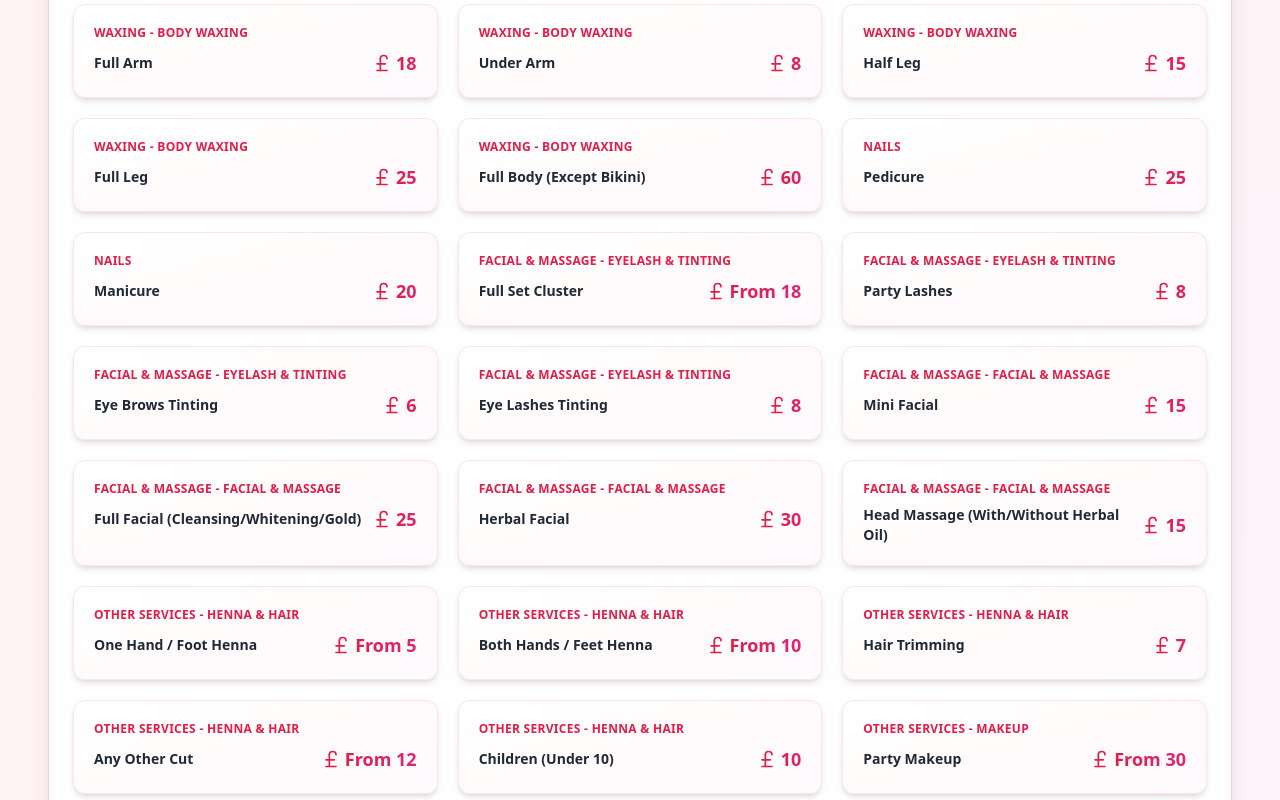
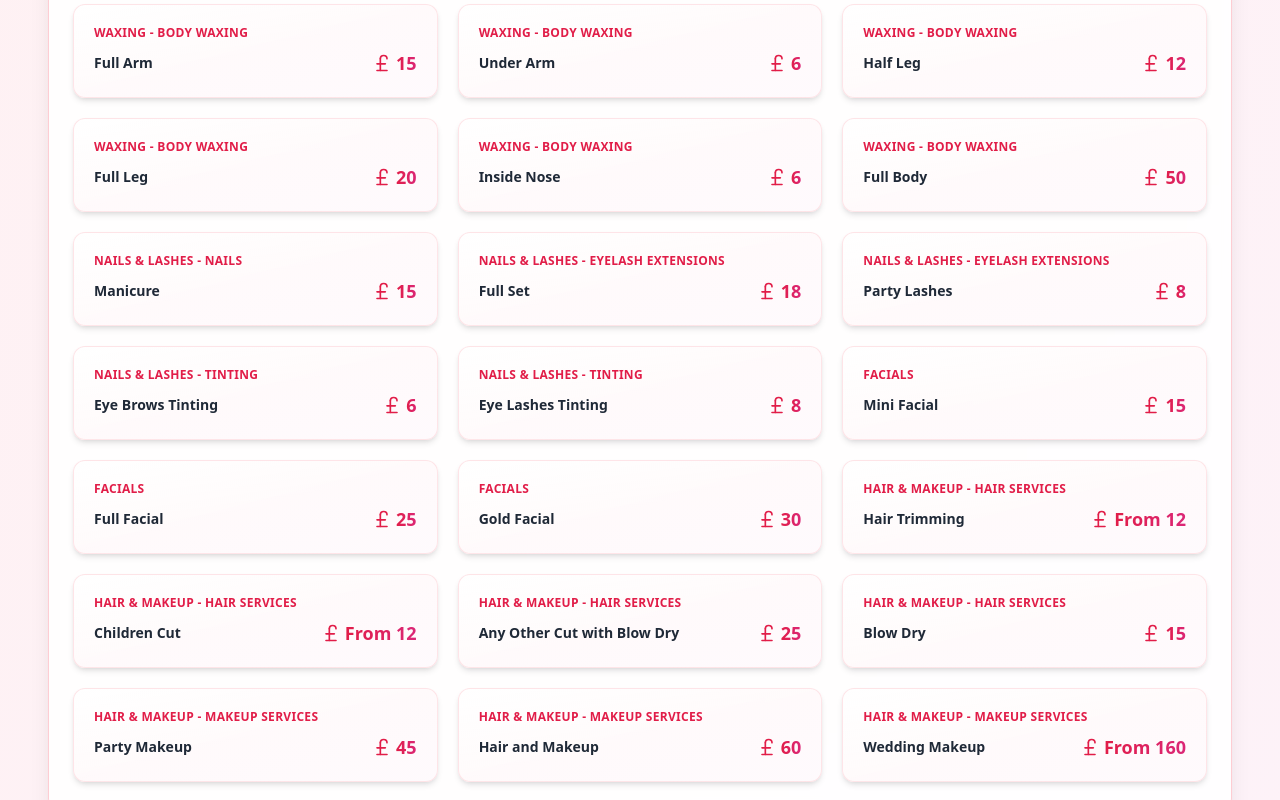
Before and after one commit to joyanta86/feminabeauty, a React (Vite) app: page / in a window 1280 px wide. Shown: the part 2400-3200 px from the top of the page. Built offline with nearby package versions, Linux system fonts and the light colour scheme.

Commit message:
Update service prices
Update the service prices in the `ServicesSection` component based on the provided price list.

```diff
--- a/src/components/ServicesSection.tsx
+++ b/src/components/ServicesSection.tsx
@@ -9,12 +9,12 @@ const ServicesSection = () => {
       name: "Threading",
       icon: <Star className="h-5 w-5" />,
       services: [
-        { name: "Eye Brow", price: "£5" },
-        { name: "Upper Lip", price: "£3" },
+        { name: "Eye Brow", price: "£4" },
+        { name: "Upper Lip", price: "£2" },
         { name: "Chin", price: "£3" },
         { name: "Forehead", price: "£3" },
         { name: "Neck", price: "£3" },
-        { name: "Side Face", price: "£5" },
+        { name: "Side Face", price: "£6" },
         { name: "Full Face", price: "£15" }
       ]
     },
@@ -26,82 +26,86 @@ const ServicesSection = () => {
         {
           name: "Face Waxing",
           services: [
-            { name: "Eye Brows", price: "£6" },
-            { name: "Upper Lip", price: "£4" },
+            { name: "Eye Brows", price: "£5" },
+            { name: "Upper Lip", price: "£3" },
             { name: "Chin", price: "£4" },
-            { name: "Forehead", price: "£4" },
-            { name: "Neck", price: "£4" },
+            { name: "Forehead", price: "£3" },
+            { name: "Neck", price: "£5" },
             { name: "Side Face", price: "£6" },
-            { name: "Full Face", price: "£18" }
+            { name: "Full Face", price: "£15" }
           ]
         },
         {
           name: "Body Waxing",
           services: [
-            { name: "Half Arm", price: "£12" },
-            { name: "Full Arm", price: "£18" },
-            { name: "Under Arm", price: "£8" },
-            { name: "Half Leg", price: "£15" },
-            { name: "Full Leg", price: "£25" },
-            { name: "Full Body (Except Bikini)", price: "£60" }
+            { name: "Half Arm", price: "£10" },
+            { name: "Full Arm", price: "£15" },
+            { name: "Under Arm", price: "£6" },
+            { name: "Half Leg", price: "£12" },
+            { name: "Full Leg", price: "£20" },
+            { name: "Inside Nose", price: "£6" },
+            { name: "Full Body", price: "£50" }
           ]
         }
       ]
     },
     {
       id: "nails",
-      name: "Nails",
+      name: "Nails & Lashes",
       icon: <Heart className="h-5 w-5" />,
-      services: [
-        { name: "Pedicure", price: "£25" },
-        { name: "Manicure", price: "£20" }
-      ]
-    },
-    {
-      id: "facial",
-      name: "Facial & Massage",
-      icon: <User className="h-5 w-5" />,
       subcategories: [
         {
-          name: "Eyelash & Tinting",
+          name: "Nails",
           services: [
-            { name: "Full Set Cluster", price: "From £18" },
-            { name: "Party Lashes", price: "£8" },
-            { name: "Eye Brows Tinting", price: "£6" },
-            { name: "Eye Lashes Tinting", price: "£8" }
+            { name: "Manicure", price: "£15" }
           ]
         },
         {
-          name: "Facial & Massage",
+          name: "Eyelash Extensions",
           services: [
-            { name: "Mini Facial", price: "£15" },
-            { name: "Full Facial (Cleansing/Whitening/Gold)", price: "£25" },
-            { name: "Herbal Facial", price: "£30" },
-            { name: "Head Massage (With/Without Herbal Oil)", price: "£15" }
+            { name: "Full Set", price: "£18" },
+            { name: "Party Lashes", price: "£8" }
+          ]
+        },
+        {
+          name: "Tinting",
+          services: [
+            { name: "Eye Brows Tinting", price: "£6" },
+            { name: "Eye Lashes Tinting", price: "£8" }
           ]
         }
       ]
     },
     {
+      id: "facial",
+      name: "Facials",
+      icon: <User className="h-5 w-5" />,
+      services: [
+        { name: "Mini Facial", price: "£15" },
+        { name: "Full Facial", price: "£25" },
+        { name: "Gold Facial", price: "£30" }
+      ]
+    },
+    {
       id: "other",
-      name: "Other Services",
+      name: "Hair & Makeup",
       icon: <Scissors className="h-5 w-5" />,
       subcategories: [
         {
-          name: "Henna & Hair",
+          name: "Hair Services",
           services: [
-            { name: "One Hand / Foot Henna", price: "From £5" },
-            { name: "Both Hands / Feet Henna", price: "From £10" },
-            { name: "Hair Trimming", price: "£7" },
-            { name: "Any Other Cut", price: "From £12" },
-            { name: "Children (Under 10)", price: "£10" }
+            { name: "Hair Trimming", price: "From £12" },
+            { name: "Children Cut", price: "From £12" },
+            { name: "Any Other Cut with Blow Dry", price: "£25" },
+            { name: "Blow Dry", price: "£15" }
           ]
         },
         {
-          name: "Makeup",
+          name: "Makeup Services",
           services: [
-            { name: "Party Makeup", price: "From £30" },
-            { name: "Bridal Makeup", price: "From £150" }
+            { name: "Party Makeup", price: "£45" },
+            { name: "Hair and Makeup", price: "£60" },
+            { name: "Wedding Makeup", price: "From £160" }
           ]
         }
       ]
```
